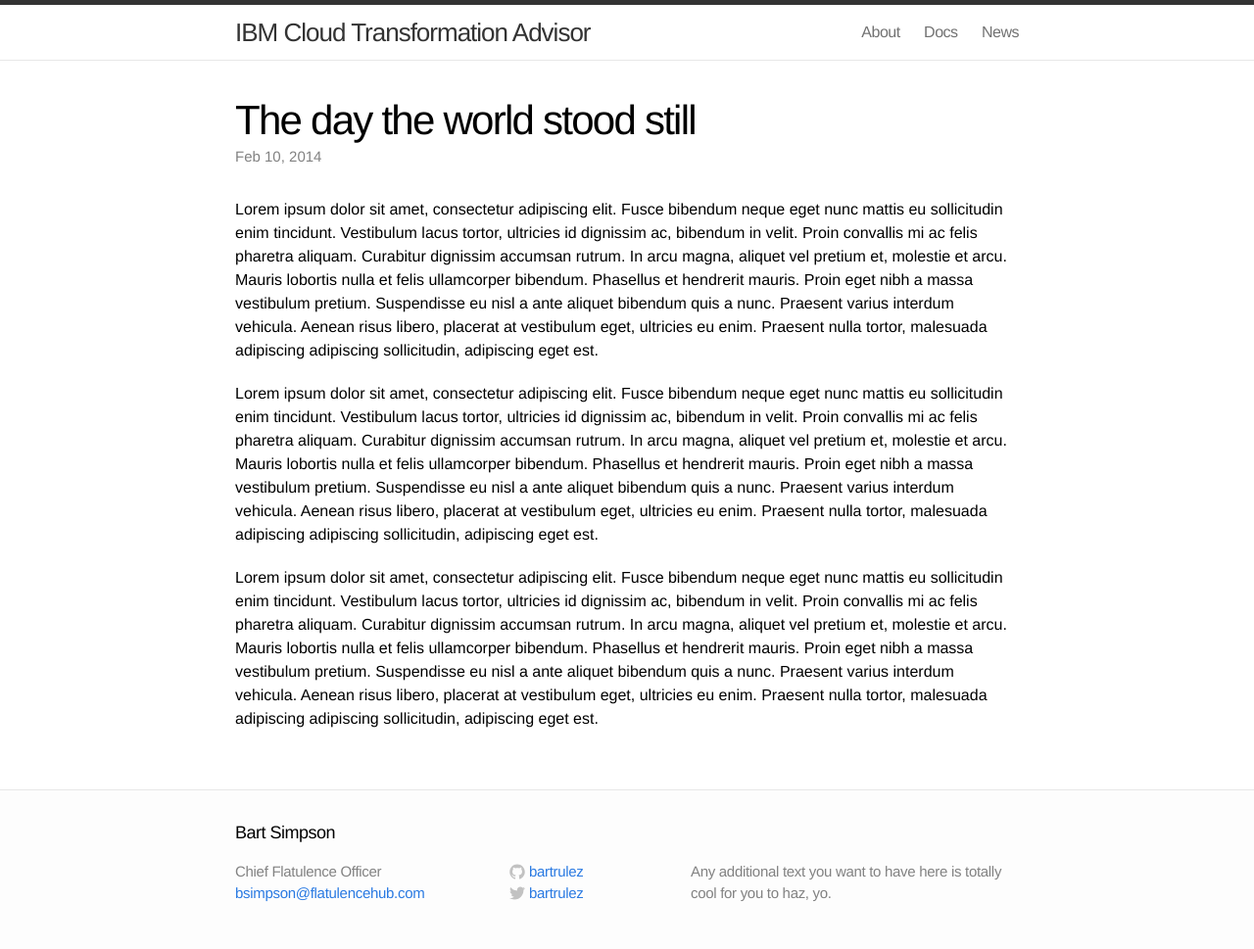
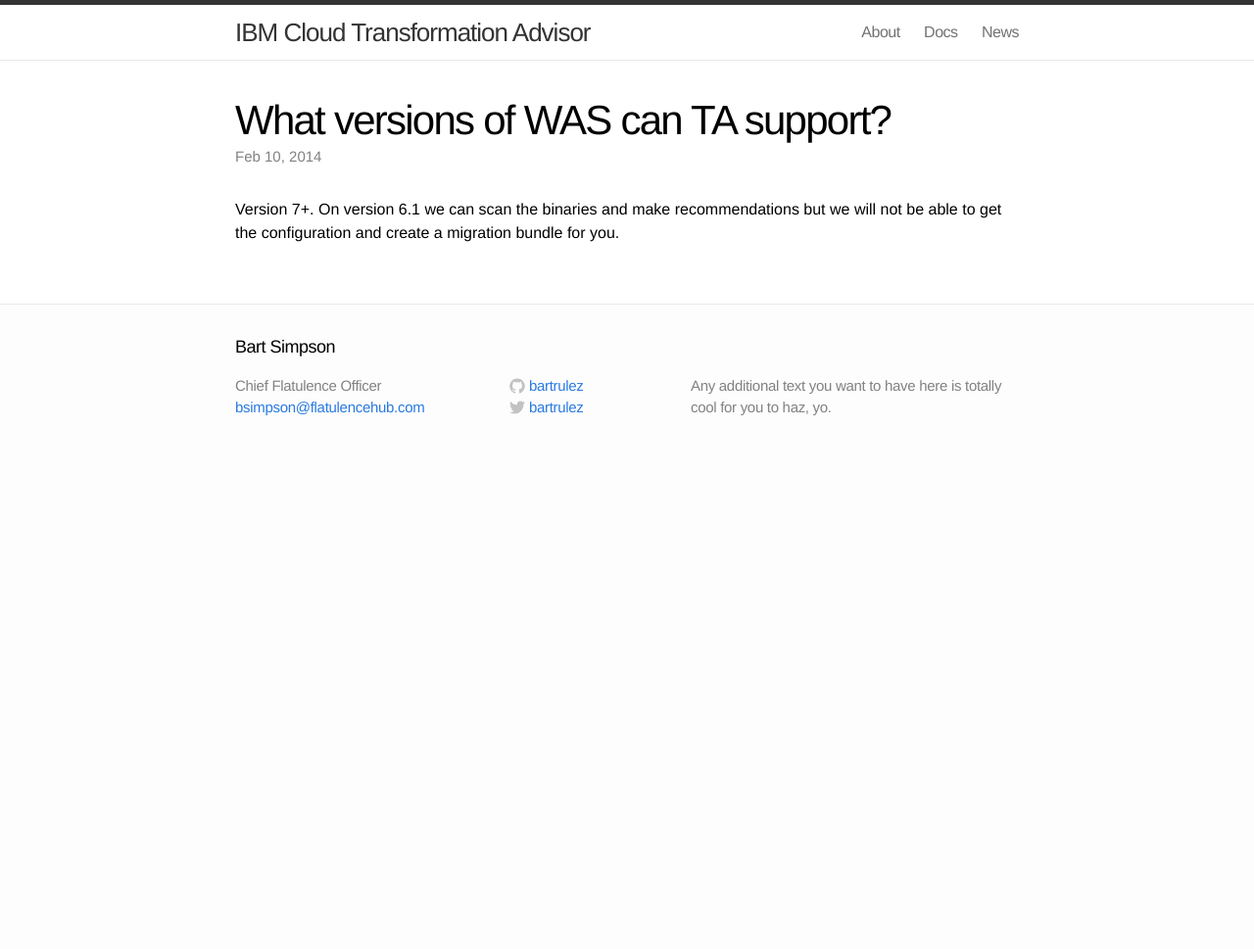
Before and after one commit to TransformationAdvisor/TA.github.io, a Jekyll site: the page built from _posts/2014-02-10-the-day-the-world-stood-still.md, in a window 1280 px wide. Shown: the whole page at 98% size. Built offline with Jekyll 4.4.1, drawn with Linux system fonts in a browser that asks for light colours; Markdown is read by kramdown in place of the engine named in the settings; after the commit the page ends 900 px from its top, so only the background shows below that.

Commit message:
Update 2014-02-10-the-day-the-world-stood-still.md

```diff
--- a/_posts/2014-02-10-the-day-the-world-stood-still.md
+++ b/_posts/2014-02-10-the-day-the-world-stood-still.md
@@ -1,11 +1,7 @@
 ---
 layout: post
-title: "The day the world stood still"
-categories: sensationalism
+title: "What versions of WAS can TA support?"
+categories: FAQ
 ---
 
-Lorem ipsum dolor sit amet, consectetur adipiscing elit. Fusce bibendum neque eget nunc mattis eu sollicitudin enim tincidunt. Vestibulum lacus tortor, ultricies id dignissim ac, bibendum in velit. Proin convallis mi ac felis pharetra aliquam. Curabitur dignissim accumsan rutrum. In arcu magna, aliquet vel pretium et, molestie et arcu. Mauris lobortis nulla et felis ullamcorper bibendum. Phasellus et hendrerit mauris. Proin eget nibh a massa vestibulum pretium. Suspendisse eu nisl a ante aliquet bibendum quis a nunc. Praesent varius interdum vehicula. Aenean risus libero, placerat at vestibulum eget, ultricies eu enim. Praesent nulla tortor, malesuada adipiscing adipiscing sollicitudin, adipiscing eget est.
-
-Lorem ipsum dolor sit amet, consectetur adipiscing elit. Fusce bibendum neque eget nunc mattis eu sollicitudin enim tincidunt. Vestibulum lacus tortor, ultricies id dignissim ac, bibendum in velit. Proin convallis mi ac felis pharetra aliquam. Curabitur dignissim accumsan rutrum. In arcu magna, aliquet vel pretium et, molestie et arcu. Mauris lobortis nulla et felis ullamcorper bibendum. Phasellus et hendrerit mauris. Proin eget nibh a massa vestibulum pretium. Suspendisse eu nisl a ante aliquet bibendum quis a nunc. Praesent varius interdum vehicula. Aenean risus libero, placerat at vestibulum eget, ultricies eu enim. Praesent nulla tortor, malesuada adipiscing adipiscing sollicitudin, adipiscing eget est.
-
-Lorem ipsum dolor sit amet, consectetur adipiscing elit. Fusce bibendum neque eget nunc mattis eu sollicitudin enim tincidunt. Vestibulum lacus tortor, ultricies id dignissim ac, bibendum in velit. Proin convallis mi ac felis pharetra aliquam. Curabitur dignissim accumsan rutrum. In arcu magna, aliquet vel pretium et, molestie et arcu. Mauris lobortis nulla et felis ullamcorper bibendum. Phasellus et hendrerit mauris. Proin eget nibh a massa vestibulum pretium. Suspendisse eu nisl a ante aliquet bibendum quis a nunc. Praesent varius interdum vehicula. Aenean risus libero, placerat at vestibulum eget, ultricies eu enim. Praesent nulla tortor, malesuada adipiscing adipiscing sollicitudin, adipiscing eget est.
+Version 7+. On version 6.1 we can scan the binaries and make recommendations but we will not be able to get the configuration and create a migration bundle for you.
```
